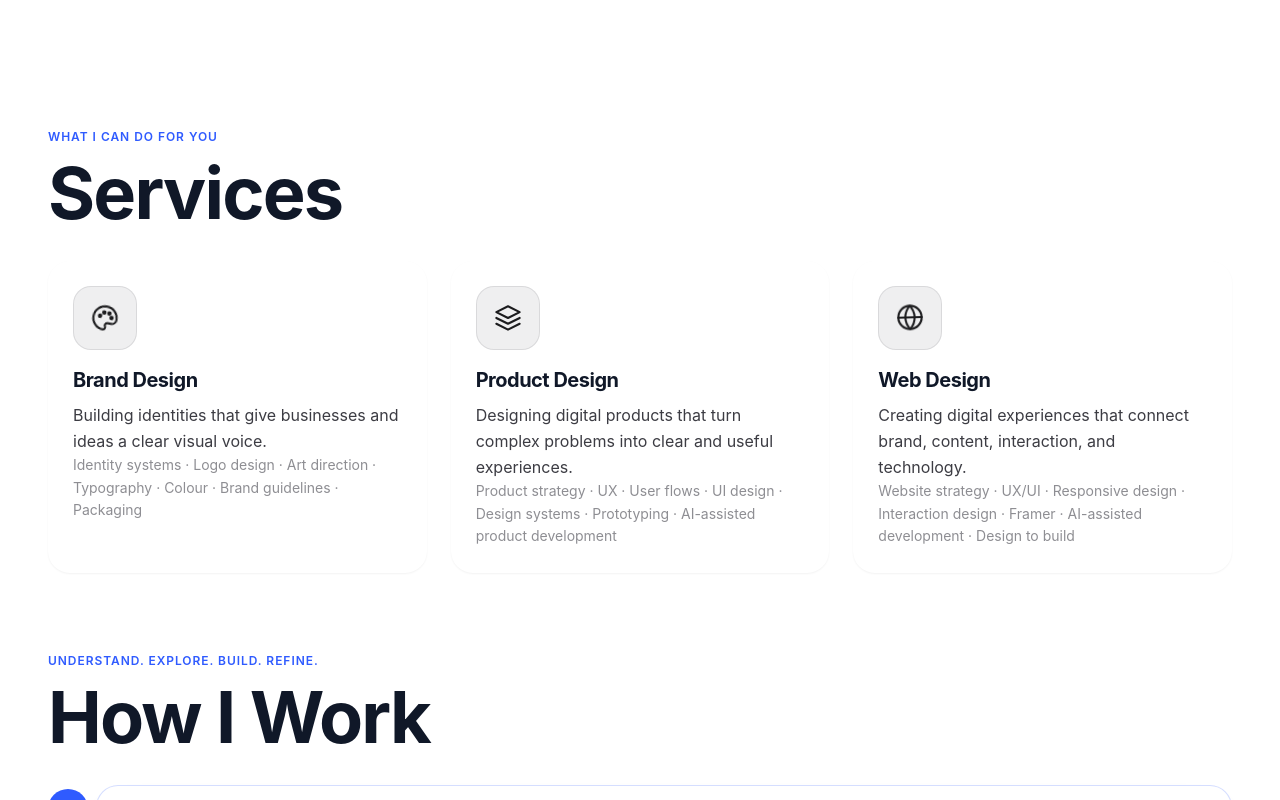
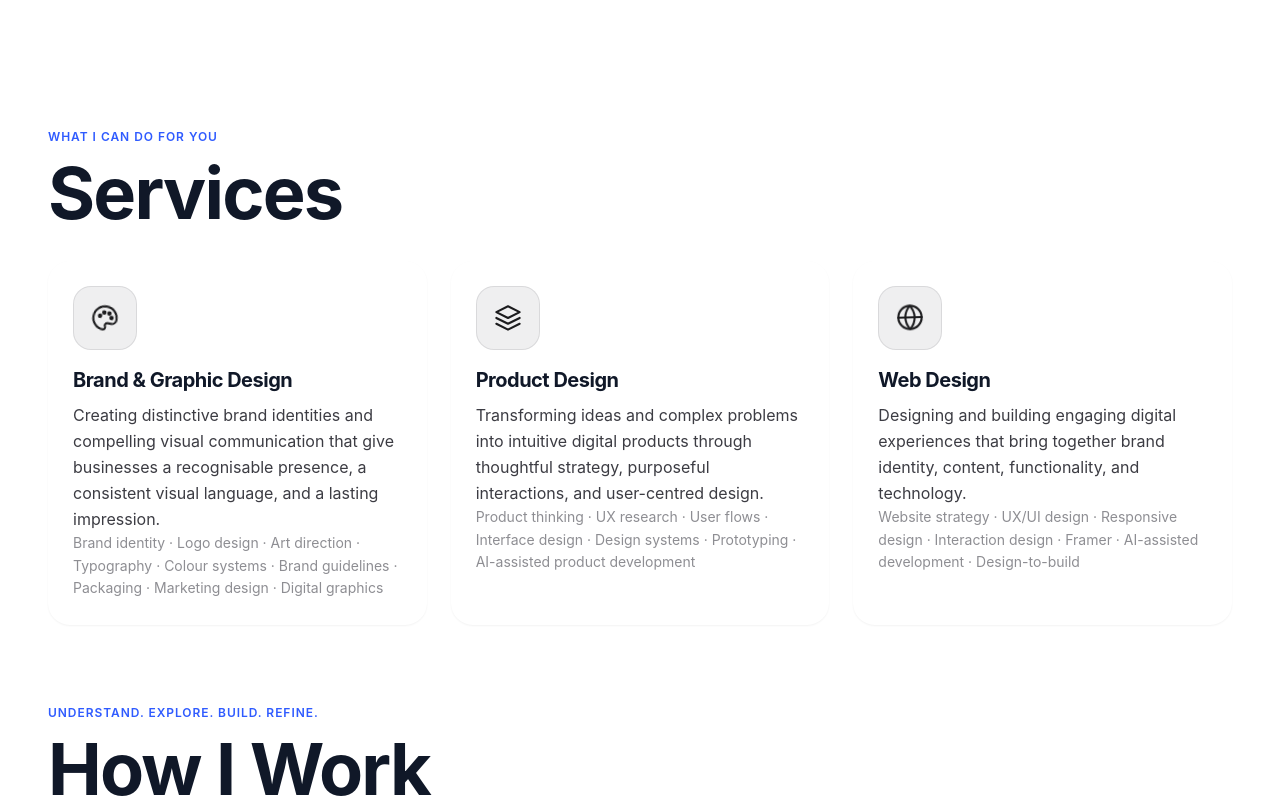
Before and after one commit to Levictor-ai/victor-omolasoye-portfolio, a Next.js app: page /about in a window 1280 px wide. Shown: the part 1094-1894 px from the top of the page. Built offline with nearby package versions, Linux system fonts and the light colour scheme; no server answers.

Commit message:
Update services to Brand & Graphic Design, Product Design, Web Design

```diff
--- a/src/components/ServicesSection.tsx
+++ b/src/components/ServicesSection.tsx
@@ -58,28 +58,28 @@ function WebIcon() {
 
 const services = [
   {
-    title: 'Brand Design',
+    title: 'Brand & Graphic Design',
     icon: <BrandIcon />,
     description:
-      'Building identities that give businesses and ideas a clear visual voice.',
+      'Creating distinctive brand identities and compelling visual communication that give businesses a recognisable presence, a consistent visual language, and a lasting impression.',
     skills:
-      'Identity systems \u00b7 Logo design \u00b7 Art direction \u00b7 Typography \u00b7 Colour \u00b7 Brand guidelines \u00b7 Packaging',
+      'Brand identity \u00b7 Logo design \u00b7 Art direction \u00b7 Typography \u00b7 Colour systems \u00b7 Brand guidelines \u00b7 Packaging \u00b7 Marketing design \u00b7 Digital graphics',
   },
   {
     title: 'Product Design',
     icon: <ProductIcon />,
     description:
-      'Designing digital products that turn complex problems into clear and useful experiences.',
+      'Transforming ideas and complex problems into intuitive digital products through thoughtful strategy, purposeful interactions, and user-centred design.',
     skills:
-      'Product strategy \u00b7 UX \u00b7 User flows \u00b7 UI design \u00b7 Design systems \u00b7 Prototyping \u00b7 AI-assisted product development',
+      'Product thinking \u00b7 UX research \u00b7 User flows \u00b7 Interface design \u00b7 Design systems \u00b7 Prototyping \u00b7 AI-assisted product development',
   },
   {
     title: 'Web Design',
     icon: <WebIcon />,
     description:
-      'Creating digital experiences that connect brand, content, interaction, and technology.',
+      'Designing and building engaging digital experiences that bring together brand identity, content, functionality, and technology.',
     skills:
-      'Website strategy \u00b7 UX/UI \u00b7 Responsive design \u00b7 Interaction design \u00b7 Framer \u00b7 AI-assisted development \u00b7 Design to build',
+      'Website strategy \u00b7 UX/UI design \u00b7 Responsive design \u00b7 Interaction design \u00b7 Framer \u00b7 AI-assisted development \u00b7 Design-to-build',
   },
 ];
 
--- a/src/components/SiteFooter.tsx
+++ b/src/components/SiteFooter.tsx
@@ -60,7 +60,7 @@ export function SiteFooter({ profile }: { profile: ProfileData }) {
       title: 'Services',
       links: [
         { label: 'Product Design', href: '/about#services' },
-        { label: 'Brand Design', href: '/about#services' },
+        { label: 'Brand & Graphic Design', href: '/about#services' },
         { label: 'Web Design', href: '/about#services' },
       ],
     },
```
